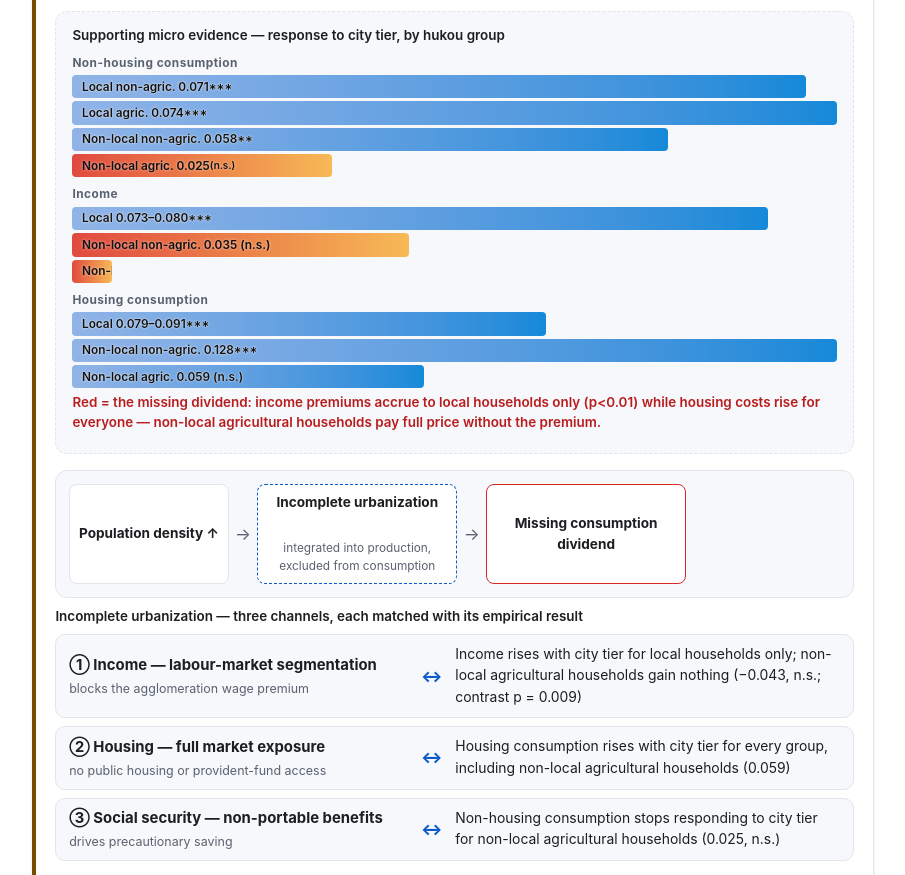
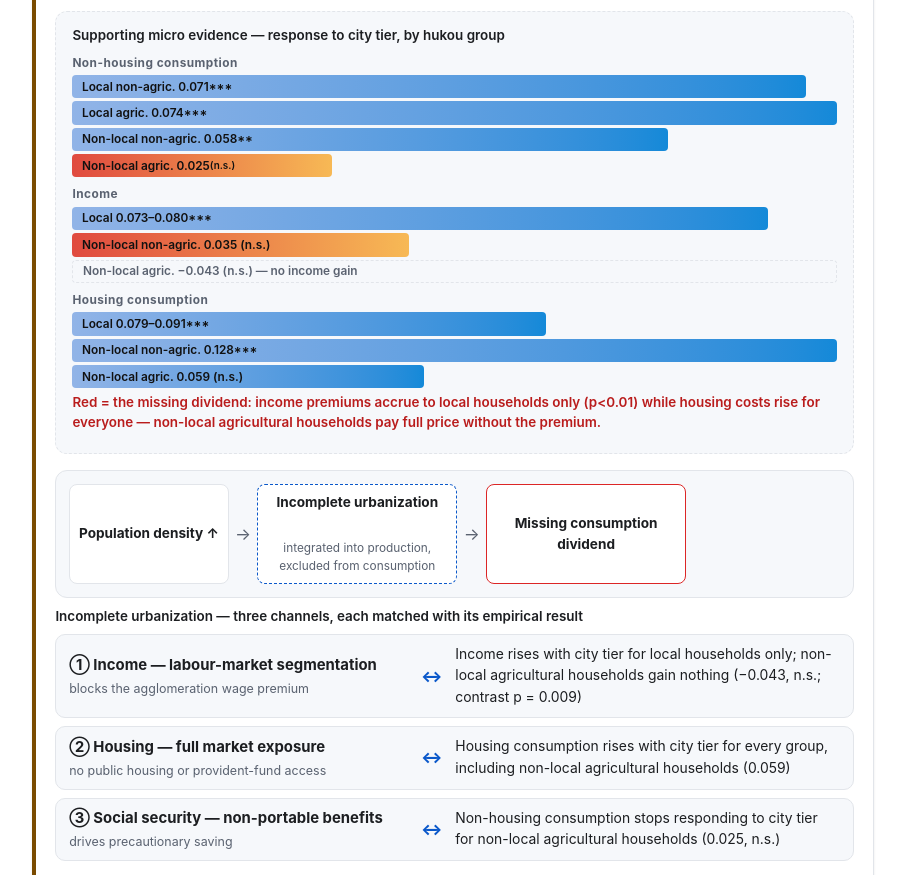
Before and after one commit to WshAzad/WshAzad.github.io, a plain HTML site: page index.html in a window 1280 px wide. Shown: the part 2787-3662 px from the top of the page, without its empty margins (187-1092 px from the left). Drawn offline with Linux system fonts and the light colour scheme.

Commit message:
Show near-zero income bar as full-width zero row; remove text glow on bars

```diff
--- a/css/style.css
+++ b/css/style.css
@@ -227,9 +227,8 @@ footer { margin-top: 2.4rem; color: var(--muted); font-size: .85rem; border-top:
   display: flex; align-items: center; padding: 0 .6rem; height: 100%; font-size: .74rem;
   background: linear-gradient(90deg, color-mix(in srgb, var(--accent) 45%, #fff), color-mix(in srgb, var(--accent) 60%, #22d3ee));
   color: #111; font-weight: 600; border-radius: 4px; white-space: nowrap; overflow: hidden; text-overflow: ellipsis; min-width: 40px;
-  text-shadow: 0 0 3px rgba(255,255,255,.65), 0 0 1px rgba(255,255,255,.9);
 }
-.bar.miss span { background: linear-gradient(90deg, #e04a3f, #f7b955); color:#111; font-weight:600; text-shadow: 0 0 3px rgba(255,255,255,.65); }
+.bar.miss span { background: linear-gradient(90deg, #e04a3f, #f7b955); color:#111; font-weight:600; }
 .miss-note { color: #b91c1c; }
 [data-theme="dark"] .miss-note { color: #f59e0b; }
 .s-key { margin: .5rem 0 0; padding-left: 1.2rem; font-size: .94rem; }
@@ -290,3 +289,11 @@ footer { margin-top: 2.4rem; color: var(--muted); font-size: .85rem; border-top:
   .mech-arrow { transform: rotate(90deg); text-align: center; }
 }
 .lang-btn { width: auto; padding: 0 .55rem; font-size: .8rem; font-weight: 700; }
+
+/* ≈0 的负值行：占位条，整行显示文字 */
+.bar.zero span {
+  width: 100% !important; min-width: 0;
+  background: transparent; color: var(--muted);
+  border: 1.5px dashed var(--rule); border-radius: 4px;
+  font-weight: 600; overflow: visible; text-overflow: clip; white-space: normal;
+}
--- a/index.html
+++ b/index.html
@@ -171,7 +171,7 @@
               <div class="bars-label">Income</div>
               <div class="bar"><span style="width:91%">Local 0.073–0.080***</span></div>
               <div class="bar miss"><span style="width:44%">Non-local non-agric. 0.035 (n.s.)</span></div>
-              <div class="bar miss"><span style="width:1%">Non-local agric. −0.043 (n.s.)</span></div>
+              <div class="bar zero"><span>Non-local agric. −0.043 (n.s.) — no income gain</span></div>
               <div class="bars-label">Housing consumption</div>
               <div class="bar"><span style="width:62%">Local 0.079–0.091***</span></div>
               <div class="bar"><span style="width:100%">Non-local non-agric. 0.128***</span></div>
```
